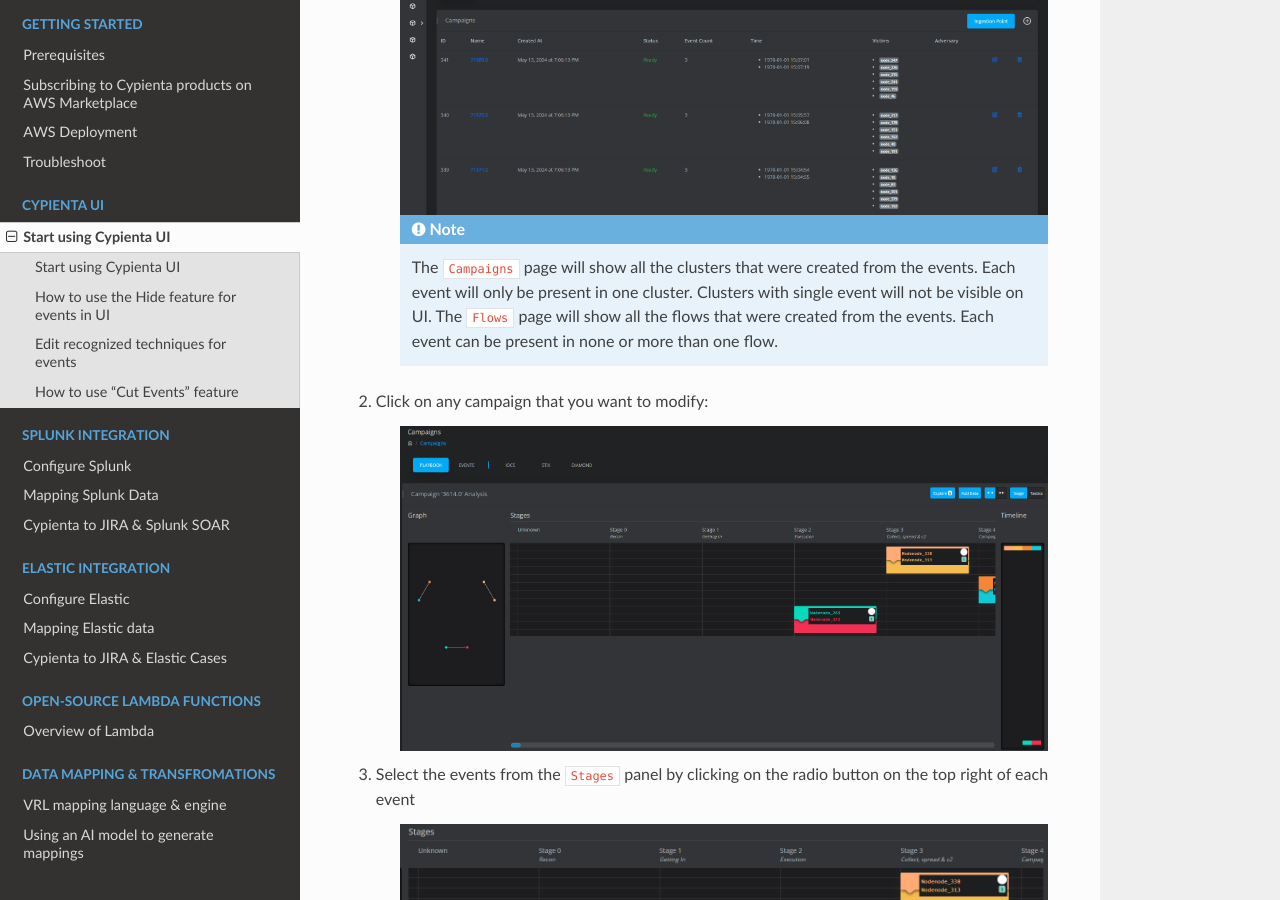
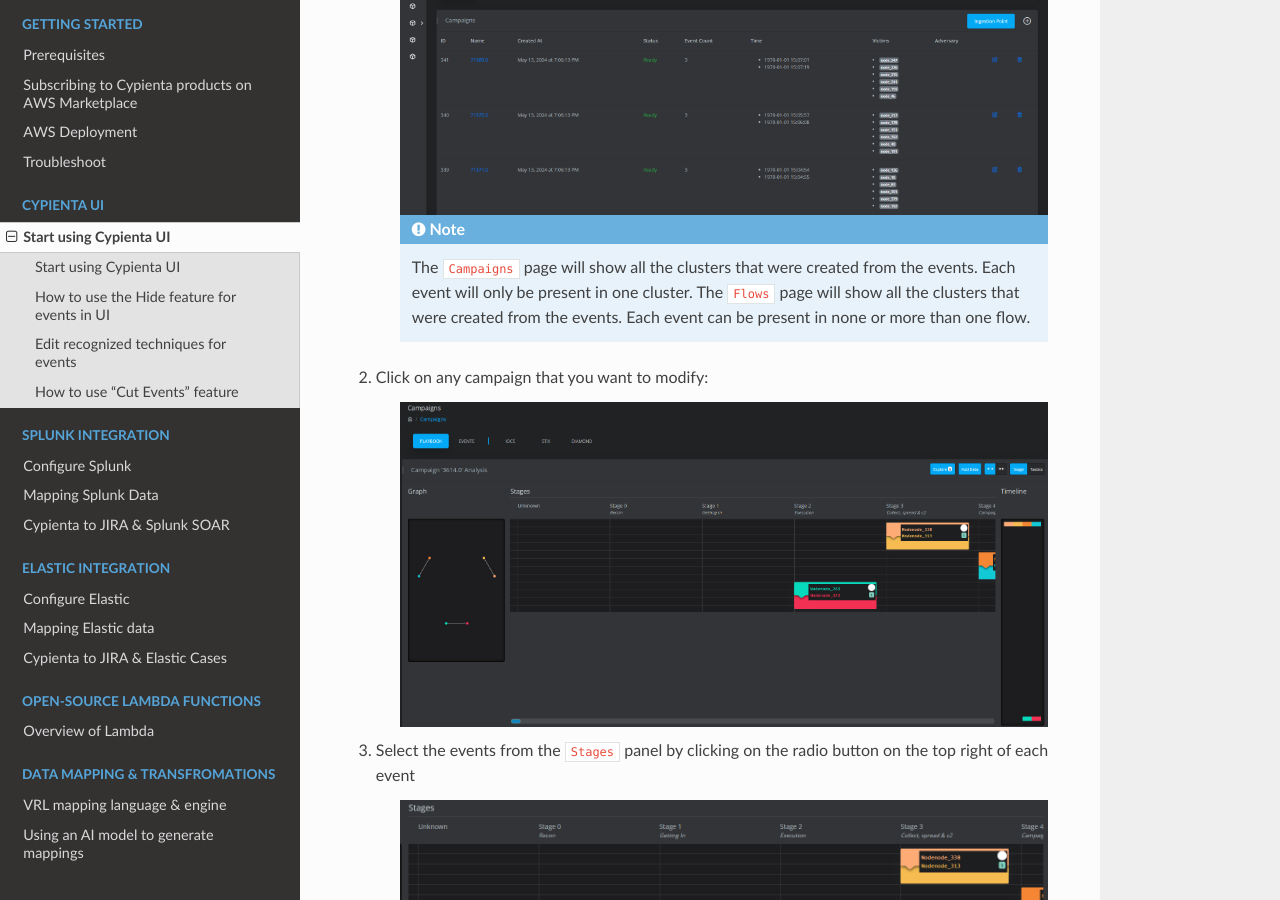
Before and after one commit to cypienta/docs, a Sphinx documentation site: the page built from docs/source/deploy_ui/start_using.rst, in a window 1280 px wide and 900 px high, scrolled down 1755 px. Built offline with Sphinx 7.4.7 and the Read the Docs theme 2.0.0, drawn with Linux system fonts in a browser that asks for light colours; pages that are not in the unit, such as notebooks, are missing from menus.

Commit message:
Revert "CD-53: update"
This reverts commit 98c61927b5c6e0911abb21f6f2734a9cc65090a2.

```diff
--- a/docs/source/deploy_ui/start_using.rst
+++ b/docs/source/deploy_ui/start_using.rst
@@ -39,8 +39,8 @@
         :align: center
 
     .. note::
-        The ``Campaigns`` page will show all the clusters that were created from the events. Each event will only be present in one cluster. Clusters with single event will not be visible on UI.
-        The ``Flows`` page will show all the flows that were created from the events. Each event can be present in none or more than one flow.
+        The ``Campaigns`` page will show all the clusters that were created from the events. Each event will only be present in one cluster.
+        The ``Flows`` page will show all the clusters that were created from the events. Each event can be present in none or more than one flow.
 
 2. Click on any campaign that you want to modify:
 
```
